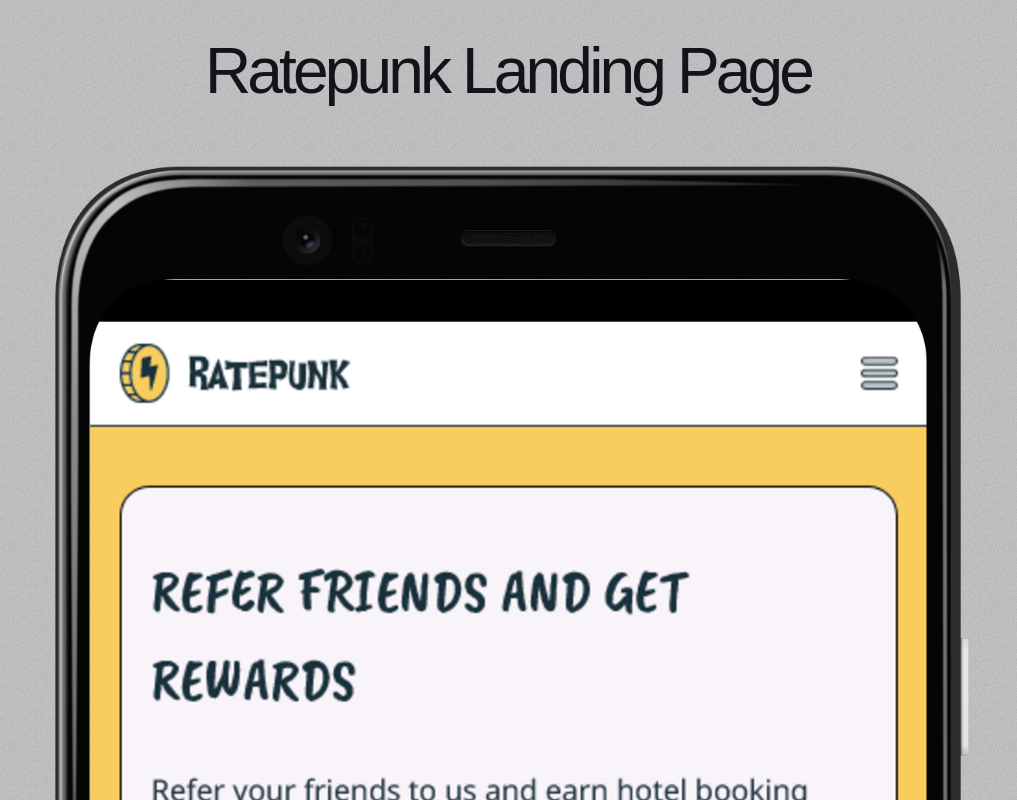
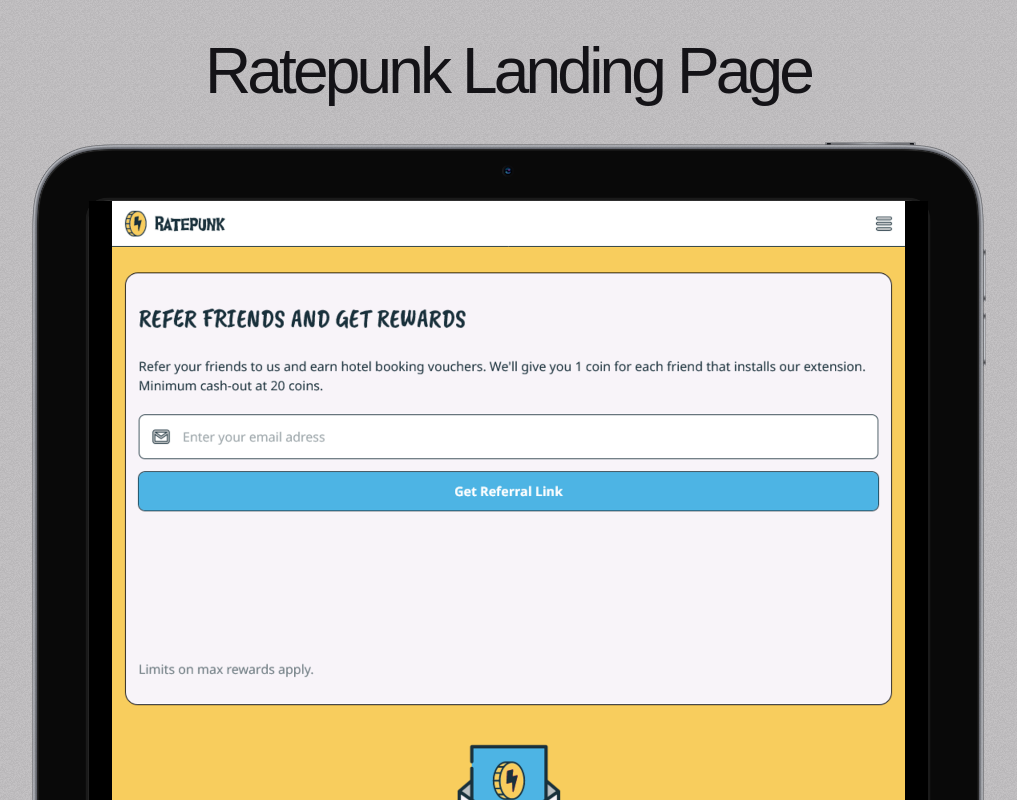
Before and after one commit to NicoPom/2023-portfolio, a React (Vite) app: page / in a window 1280 px wide. Shown: the part 2100-2900 px from the top of the page, without its empty margins (132-1149 px from the left). Built offline with nearby package versions, Linux system fonts and the light colour scheme; a web font is replaced by a local one.

Commit message:
starting the responsive layouts

```diff
--- a/src/assets/projects.js
+++ b/src/assets/projects.js
@@ -2,8 +2,12 @@
   {
     id: "noir damas portfolio",
     title: "noir damas portfolio",
-    thumbnail:
-      "src/assets/images/projectsThumbnail/mobile_mockup_noirdamas.png",
+    thumbnail: {
+      mobile: "src/assets/images/projectsThumbnail/mobile_mockup_noirdamas.png",
+      tablet: "src/assets/images/projectsThumbnail/tablet_mockup_noirdamas.png",
+      desktop:
+        "src/assets/images/projectsThumbnail/desktop_mockup_noirdamas.png",
+    },
     alt: "noir damas project thumbnail",
     videoURL: "",
     liveSite: "https://noir-damas-secure.netlify.app/",
@@ -15,7 +19,12 @@
   {
     id: "ratepunk landing page",
     title: "ratepunk landing page",
-    thumbnail: "src/assets/images/projectsThumbnail/mobile_mockup_ratepunk.png",
+    thumbnail: {
+      mobile: "src/assets/images/projectsThumbnail/mobile_mockup_ratepunk.png",
+      tablet: "src/assets/images/projectsThumbnail/tablet_mockup_ratepunk.png",
+      desktop:
+        "src/assets/images/projectsThumbnail/desktop_mockup_ratepunk.png",
+    },
     alt: "ratepunk project thumbnail",
     videoURL: "",
     liveSite: "https://ratepunk.netlify.app/",
--- a/src/components/Project.jsx
+++ b/src/components/Project.jsx
@@ -1,4 +1,4 @@
-import React, { useContext } from "react";
+import React, { useContext, useState, useEffect } from "react";
 import { ProjectContext } from "../hooks/context";
 import Infos from "./Infos";
 import "../styles/project.css";
@@ -7,11 +7,28 @@
   project: { id, title, thumbnail, alt, description, stack, details },
 }) => {
   const { isInfoOpen } = useContext(ProjectContext);
+  const [src, setSrc] = useState(thumbnail.mobile);
+
+  const handleResize = () => {
+    window.innerWidth > 768
+      ? setSrc(thumbnail.tablet)
+      : window.innerWidth > 1024
+      ? setSrc(thumbnail.desktop)
+      : setSrc(thumbnail.mobile);
+  };
+
+  useEffect(() => {
+    window.addEventListener("resize", handleResize);
+    handleResize();
+    return () => {
+      window.removeEventListener("resize", handleResize);
+    };
+  }, []);
 
   return (
     <div id={id} className="project">
       <h4>{title}</h4>
-      <img src={thumbnail} alt={alt} />
+      <img src={src} alt={alt} />
       <p>{description}</p>
       {isInfoOpen[id] && <Infos stack={stack} details={details} />}
     </div>
--- a/src/styles/navbar.css
+++ b/src/styles/navbar.css
@@ -38,20 +38,19 @@
 }
 
 .navbar--sublist {
-  max-height: 0;
-
-  overflow: hidden;
-  transition: max-height 0.3s ease-in-out;
+  max-height: 0px;
+  display: flex;
+  flex-direction: column;
+  gap: 0.2em;
+  overflow-y: hidden;
+  transition: all 0.3s ease-in-out;
 }
 
 /* expanded sublists */
 
 .expanded {
-  max-height: 100px;
-  flex-direction: column;
-  gap: 0.2em;
-  margin-bottom: 0.3em;
-  transition: max-height 0.3s ease-in-out;
+  max-height: 90px;
+  transition: all 0.3s ease-in-out;
 }
 
 .navbar__display,
@@ -83,6 +82,14 @@
   transition: all 1s ease;
 }
 
+@media (hover: hover) {
+  li span:hover {
+    color: var(--cultured);
+    opacity: 1;
+    transition: all 1s ease;
+  }
+}
+
 .active {
   color: var(--cultured);
   opacity: 1;
```
Also changed, not shown: src/assets/images/projectsThumbnail/tablet_mockup_ratepunk.png (added), 1 other file (tests, documents, lock files or other folders).
